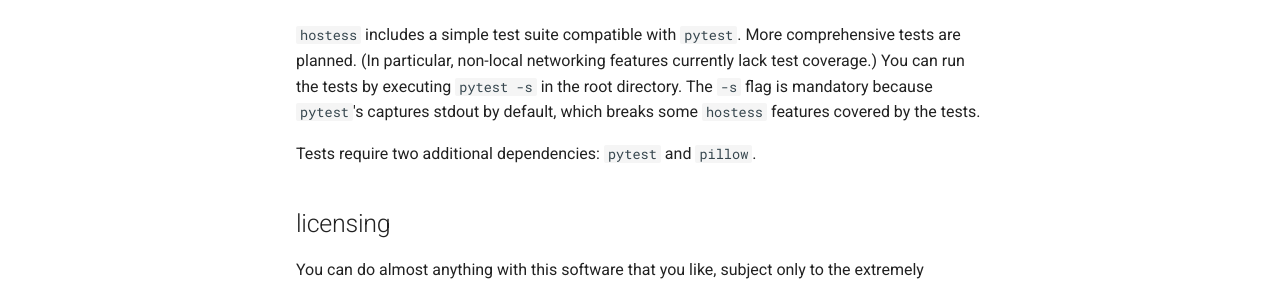
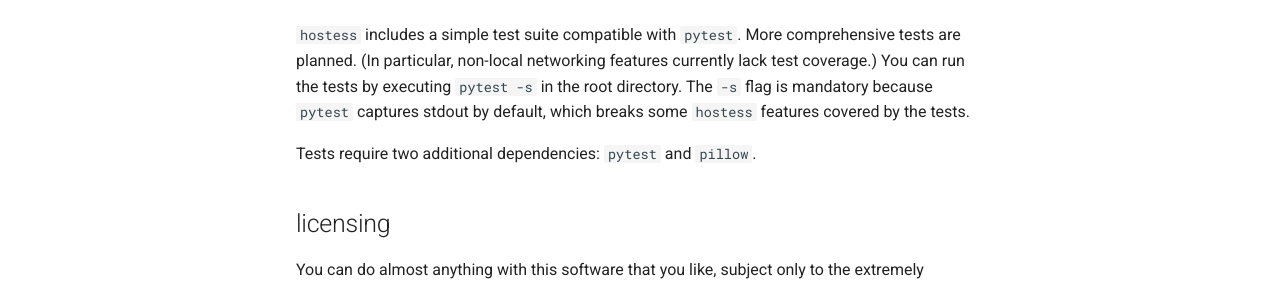
Before and after one commit to MillionConcepts/hostess, an MkDocs documentation site: the page built from docs/index.md, in a window 1280 px wide and 900 px high, scrolled down 988 px. Shown: the part 523-809 px from the top of the window. Built offline with MkDocs 1.6.1 and Material for MkDocs 9.7.7, drawn with Linux system fonts in a browser that asks for light colours.

Commit message:
fix dangling 's

```diff
--- a/docs/index.md
+++ b/docs/index.md
@@ -62,7 +62,7 @@ carefully.
 `hostess` includes a simple test suite compatible with `pytest`. More
 comprehensive tests are planned. (In particular, non-local networking features
 currently lack test coverage.) You can run the tests by executing `pytest -s`
-in the root directory. The `-s` flag is mandatory because `pytest`'s captures
+in the root directory. The `-s` flag is mandatory because `pytest` captures
 stdout by default, which breaks some `hostess` features covered by the tests.
 
 Tests require two additional dependencies: `pytest` and `pillow`.
```
Also changed, not shown: README.md (+1 -1 lines).
